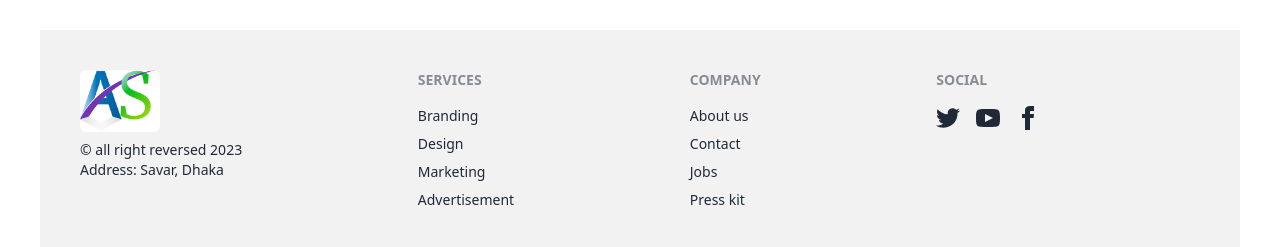
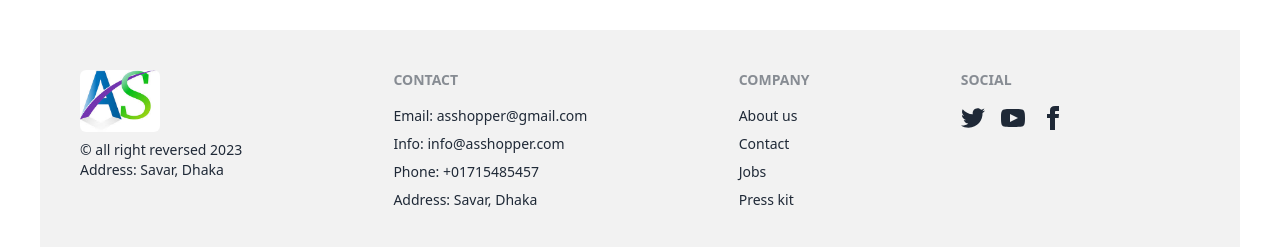
Before and after one commit to naimalinaim1/as-shopper-toy-marketplace, a React (Vite) app: page / in a window 1280 px wide. Shown: the part 2042-2289 px from the top of the page. Built offline with nearby package versions, Linux system fonts and the light colour scheme; no server answers.

Commit message:
Navbar and footer completed

```diff
--- a/src/pages/Shared/Footer/Footer.jsx
+++ b/src/pages/Shared/Footer/Footer.jsx
@@ -10,11 +10,11 @@ const Footer = () => {
         </p>
       </div>
       <div>
-        <span className="footer-title">Services</span>
-        <a className="link link-hover">Branding</a>
-        <a className="link link-hover">Design</a>
-        <a className="link link-hover">Marketing</a>
-        <a className="link link-hover">Advertisement</a>
+        <span className="footer-title">Contact</span>
+        <a className="link link-hover">Email: asshopper@gmail.com</a>
+        <a className="link link-hover">Info: info@asshopper.com</a>
+        <a className="link link-hover">Phone: +01715485457</a>
+        <a className="link link-hover">Address: Savar, Dhaka</a>
       </div>
       <div>
         <span className="footer-title">Company</span>
```
